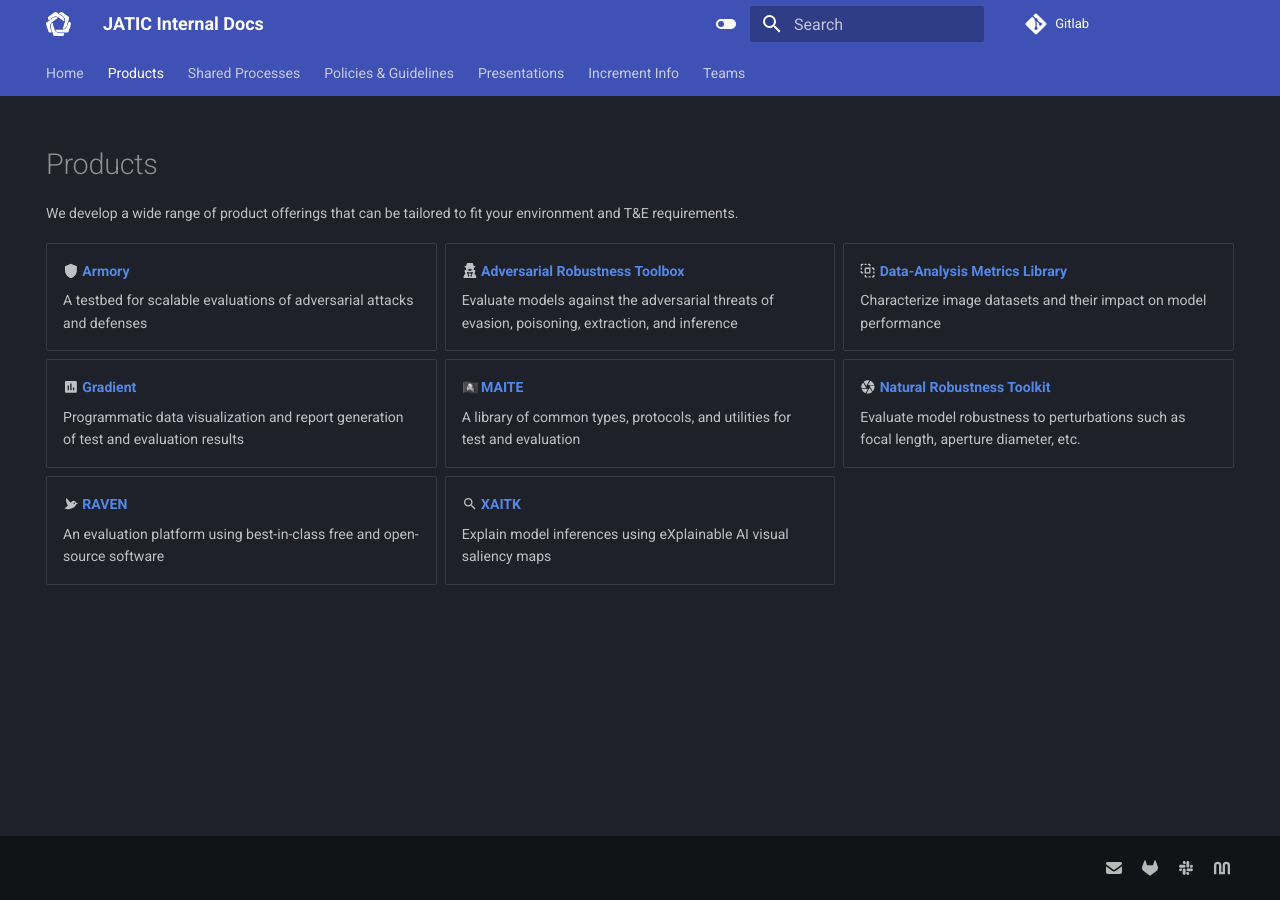
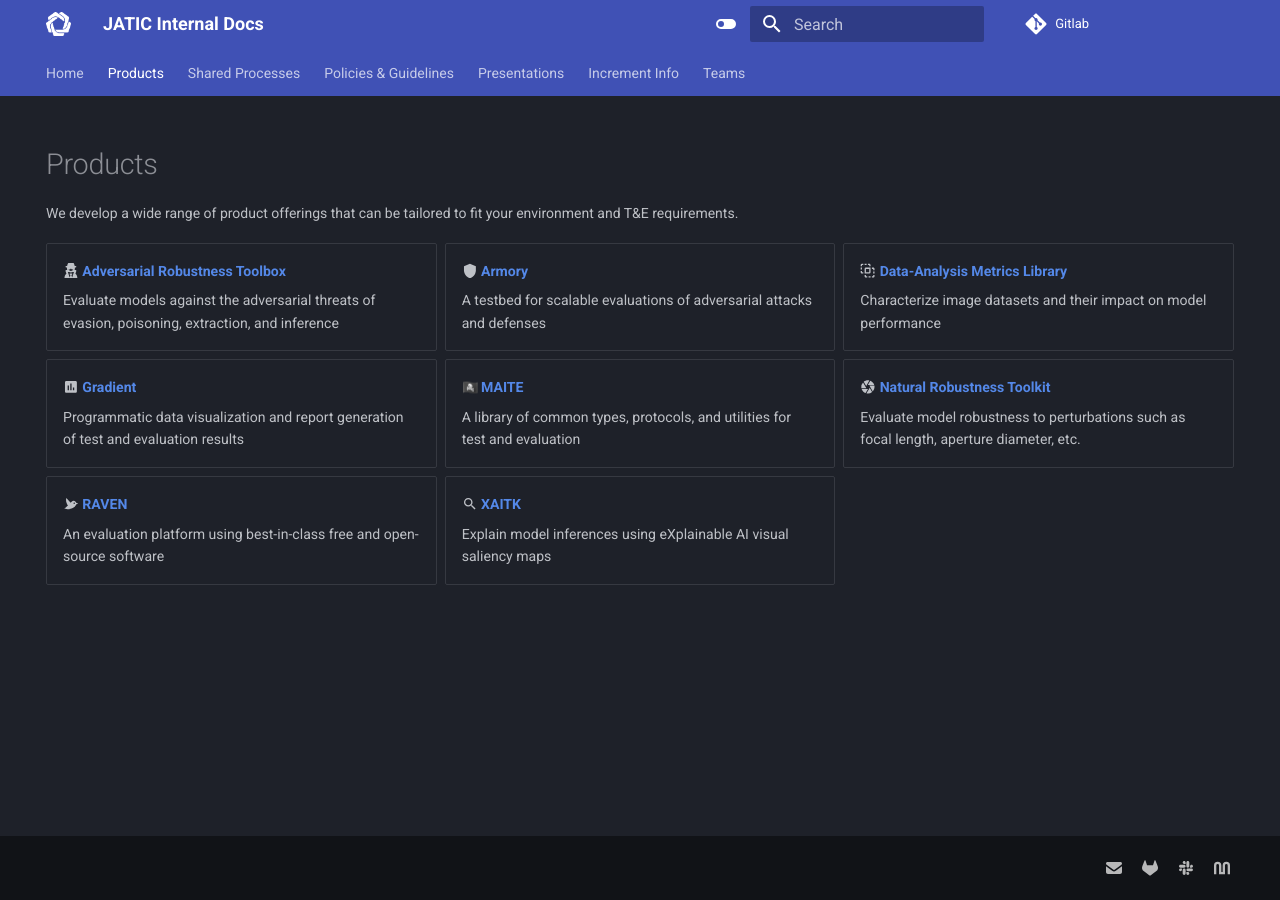
Before and after one commit to zheng0xd/JATIC-internal-docs, an MkDocs documentation site: the page built from docs/products/index.md, in a window 1280 px wide. Built offline with MkDocs 1.6.1 and Material for MkDocs 9.7.7, drawn with Linux system fonts in a browser that asks for light colours; emoji names are drawn with the system emoji font.

Commit message:
alphabetical

```diff
--- a/docs/products/index.md
+++ b/docs/products/index.md
@@ -10,13 +10,13 @@ We develop a wide range of product offerings that can be tailored to fit your en
 
 <div class="grid cards" markdown>
 
+-   :fontawesome-solid-user-secret: [**Adversarial Robustness Toolbox**](art.md)
+
+    Evaluate models against the adversarial threats of evasion, poisoning, extraction, and inference
+
 -   :material-shield: [**Armory**](armory.md)
 
     A testbed for scalable evaluations of adversarial attacks and defenses
-
--   :fontawesome-solid-user-secret: [**Adversarial Robustness Toolbox**](art.md)
-
-    Evaluate models against the adversarial threats of evasion, poisoning, extraction, and inference
 
 -   :material-vector-intersection: [**Data-Analysis Metrics Library**](daml.md)
 
--- a/mkdocs.yml
+++ b/mkdocs.yml
@@ -99,8 +99,8 @@ nav:
   - Products:
     - products/index.md
     # consider removing these
+    - Adversarial Robustness Toolbox: products/art.md
     - Armory: products/armory.md
-    - Adversarial Robustness Toolbox: products/art.md
     - DAML: products/daml.md
     - Gradient: products/gradient.md
     - MAITE: products/maite.md
```
